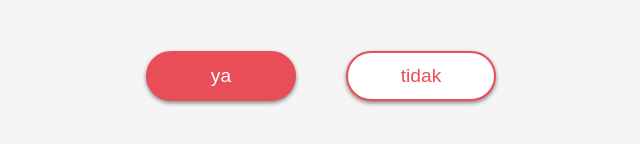
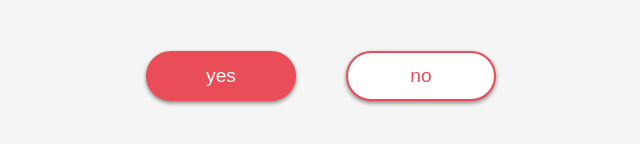
Before and after one commit to IDKIRA/IDKIRA.github.io, a plain HTML site: page index.html in a window 1280 px wide. Shown: the part 530-674 px from the top of the page, 319-959 px from the left. Drawn offline with Linux system fonts and the light colour scheme.

Commit message:
Update index.html

```diff
--- a/index.html
+++ b/index.html
@@ -10,7 +10,7 @@
   <div class="wrapper">
    <h2 class="question">kamu suka aku?</h2>
    <img class="gif" alt="gif" src="https://raw.githubusercontent.com/DzarelDeveloper/Img/main/gifyou.webp">
-   <div class="btn-group"> <button class="ya-btn">ya</button> <button class="tidak-btn">tidak</button>
+   <div class="btn-group"> <button class="yes-btn">yes</button> <button class="no-btn">no</button>
    </div>
   </div>
   <script src="script.js"></script>
```
